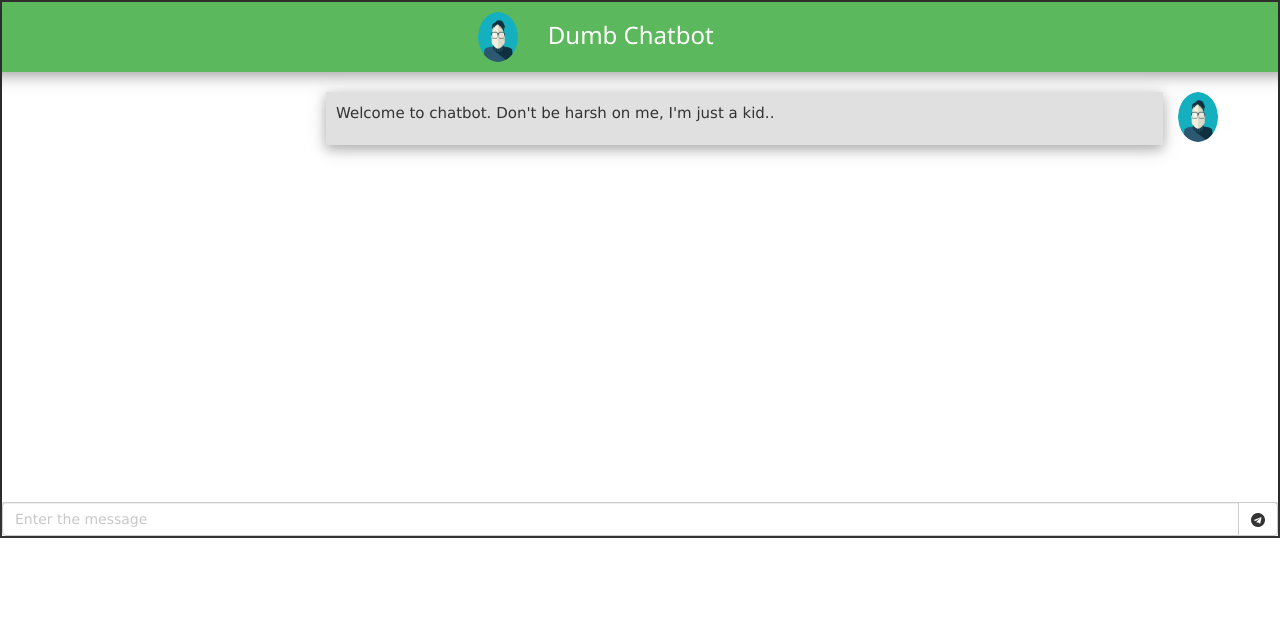
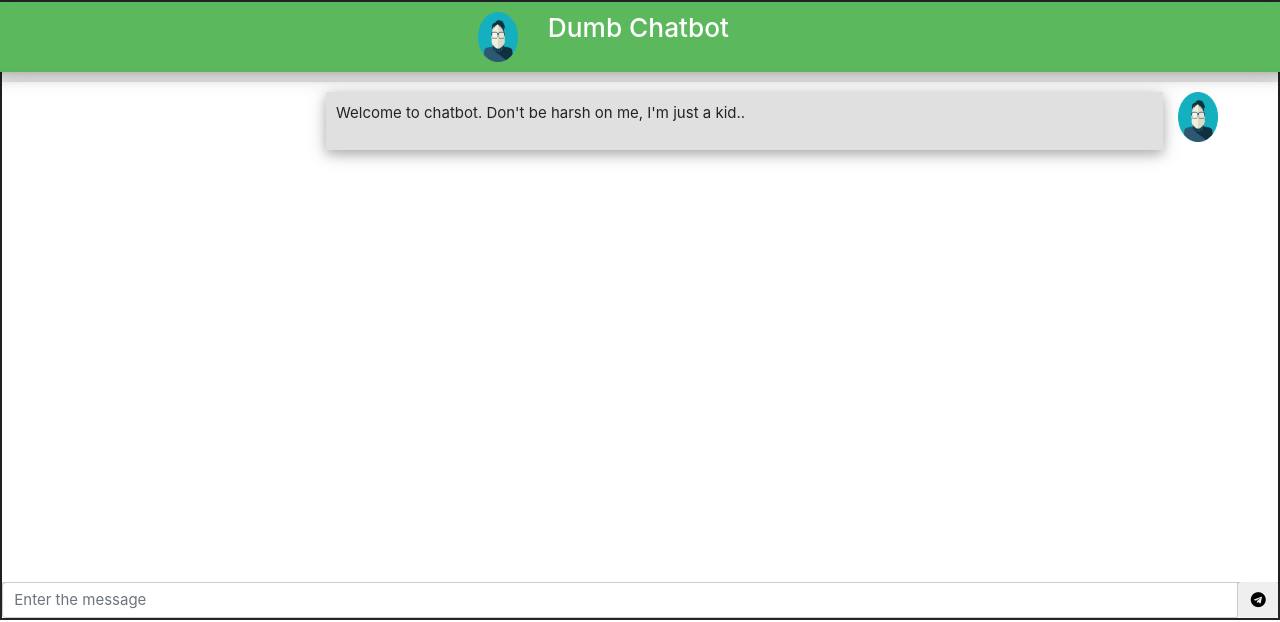
Before and after one commit to YajanaRao/WebApp, a Flask app: page /chatbot in a window 1280 px wide. Shown: the top 622 px of the page. Run offline with Flask 2, Linux system fonts and the light colour scheme; some libraries are stand-ins or nearby versions.

Commit message:
Chatbot compatibilitly

```diff
--- a/templates/chatbot.html
+++ b/templates/chatbot.html
@@ -1,13 +1,18 @@
 <!DOCTYPE html>
 <html>
 <head>
+  <title>chatbot</title>
 <meta charset="utf-8">
 <meta name="viewport" content="width=device-width, initial-scale=1">
-<link rel="stylesheet" href="https://maxcdn.bootstrapcdn.com/bootstrap/3.3.7/css/bootstrap.min.css">
-<script src="https://ajax.googleapis.com/ajax/libs/jquery/3.3.1/jquery.min.js"></script>
-<script src="https://maxcdn.bootstrapcdn.com/bootstrap/3.3.7/js/bootstrap.min.js"></script>
+<!-- <link rel="stylesheet" href="https://maxcdn.bootstrapcdn.com/bootstrap/3.3.7/css/bootstrap.min.css"> -->
+<!-- <script src="https://maxcdn.bootstrapcdn.com/bootstrap/3.3.7/js/bootstrap.min.js"></script> -->
 <link rel="stylesheet" href="https://cdnjs.cloudflare.com/ajax/libs/font-awesome/4.7.0/css/font-awesome.min.css">
 <link rel="stylesheet" href="https://www.w3schools.com/w3css/4/w3.css">
+<meta charset="utf-8">
+<link rel="stylesheet" href="https://maxcdn.bootstrapcdn.com/bootstrap/4.1.3/css/bootstrap.min.css">
+<script src="https://ajax.googleapis.com/ajax/libs/jquery/3.3.1/jquery.min.js"></script>
+<script src="https://cdnjs.cloudflare.com/ajax/libs/popper.js/1.14.3/umd/popper.min.js"></script>
+<script src="https://maxcdn.bootstrapcdn.com/bootstrap/4.1.3/js/bootstrap.min.js"></script>
 <script>
 $(document).ready(function(){
     $("button.start").click(function(){
@@ -55,7 +60,7 @@ function showHint(str) {
         // document.getElementById("txtHint").innerHTML = "";
         return;
     } else {
-      $("div.chatbox").append('<div class="row"><div class="col-sm-8 w3-card-4" style="background-color:#5cb85c;color:white;"><p>'+str+'</p></div><div class="col-sm-4"></div></div></div>');
+      $("div.chatbox").append('<div class="row"><div class="col-8 w3-card-4" style="background-color:#5cb85c;color:white;"><p>'+str+'</p></div><div class="col-4"></div></div></div>');
         var xmlhttp = new XMLHttpRequest();
         xmlhttp.onreadystatechange = function() {
             if (this.readyState == 4 && this.status == 200) {
@@ -66,10 +71,10 @@ function showHint(str) {
               if (!!response){
                     if (response == "none"){
                       response = "I don't know what to replay, Can you teach me?"
-                      $("div.chatbox").append('<div class="row"><div class="col-sm-4"></div><div class="col-sm-8 w3-card-4" style="background-color:#e0e0e0;"><p>'+response+'</p></div></div>');
+                      $("div.chatbox").append('  <div class="row"><div class="col-3"></div><div class="col-8 w3-card-4" style="background-color:#e0e0e0;padding:10px"><p>'+response+'</p></div><div class="col-1">  <img src="{{ url_for('static', filename='image/avatar.png') }}" class="img-circle" alt="Cinque Terre" width="40" height="50"></div></div>');
                     }
                     else{
-                      $("div.chatbox").append('<div class="row"><div class="col-sm-4"></div><div class="col-sm-8 w3-card-4" style="background-color:#e0e0e0;"><p>'+response+'</p></div></div>');
+                      $("div.chatbox").append('<div class="row"><div class="col-4"></div><div class="col-8 w3-card-4" style="background-color:#e0e0e0;"><p>'+response+'</p></div></div>');
                     }
                     var objDiv = document.getElementById("chatbody");
                     console.log(objDiv.scrollHeight);
@@ -92,6 +97,8 @@ function showHint(str) {
         xmlhttp.send();
     }
 }
+
+
 </script>
 <style>
 #Container {
@@ -138,27 +145,28 @@ div.row{
 </head>
 <body>
 <!-- <div class="container"> -->
+<div class="w3-card-4 row" style="background-color:#5cb85c;padding: 10px;height: 70px;margin-bottom: 10px;">
+  <div class="col-5">
+<img src="{{ url_for('static', filename='image/avatar.png') }}" class="img-circle center" alt="Cinque Terre" width="40" height="50">
+</div>
+<div class="col-7" style="float:left;">
+<h3 style="color:white;"> Dumb Chatbot</h3>
+</div>
+</div>
 <div class="w3-card-4 chatbody" style="width:100%;height:500px;overflow-x:auto;overflow-x: hidden;" id="chatbody">
 
-  <div class="w3-card-4 row" style="background-color:#5cb85c;padding: 10px;height: 70px;margin-bottom: 10px;">
-    <div class="col-sm-5">
-  <img src="{{ url_for('static', filename='image/avatar.png') }}" class="img-circle center" alt="Cinque Terre" width="40" height="50">
-</div>
-<div class="col-sm-7" style="float:left;">
-  <h3 style="color:white;"> Dumb Chatbot</h3>
-</div>
-</div>
+
   <div class="container-fluid chatbox" id="chatbox">
   <div class="row">
-    <div class="col-sm-3">
+    <div class="col-3">
       <!-- <p>Lorem ipsum...</p> -->
     </div>
 
-    <div class="col-sm-8 w3-card-4" style="background-color:#e0e0e0;padding:10px">
+    <div class="col-8 w3-card-4" style="background-color:#e0e0e0;padding:10px">
       <p> Welcome to chatbot. Don't be harsh on me, I'm just a kid..</p>
     </div>
     <!-- <div class="w3-card-4"> -->
-    <div class="col-sm-1">
+    <div class="col-1">
       <img src="{{ url_for('static', filename='image/avatar.png') }}" class="img-circle" alt="Cinque Terre" width="40" height="50">
     <!-- </div></div> -->
   </div>
--- a/templates/index.html
+++ b/templates/index.html
@@ -75,7 +75,7 @@ p,h1,h2,h3,h4,h5,h6 {font-family: "Amatic SC", sans-serif}
 <header class="bgimg-1 w3-display-container w3-red w3-center" style="padding:350px 16px">
   <h1 class="w3-margin w3-jumbo">START PAGE</h1>
 	<h1 class="w3-margin w3-jumbo animated infinite bounce delay-2s">EXAMPLE</h1>
-  <button class="w3-button w3-black w3-padding-large w3-large w3-margin-top" onclick="myMove()">Get Started</button>
+  <button class="w3-button w3-black w3-padding-large w3-large w3-margin-top">Get Started</button>
 </header>
   <div id ="myAnimation"></div>
 
```
